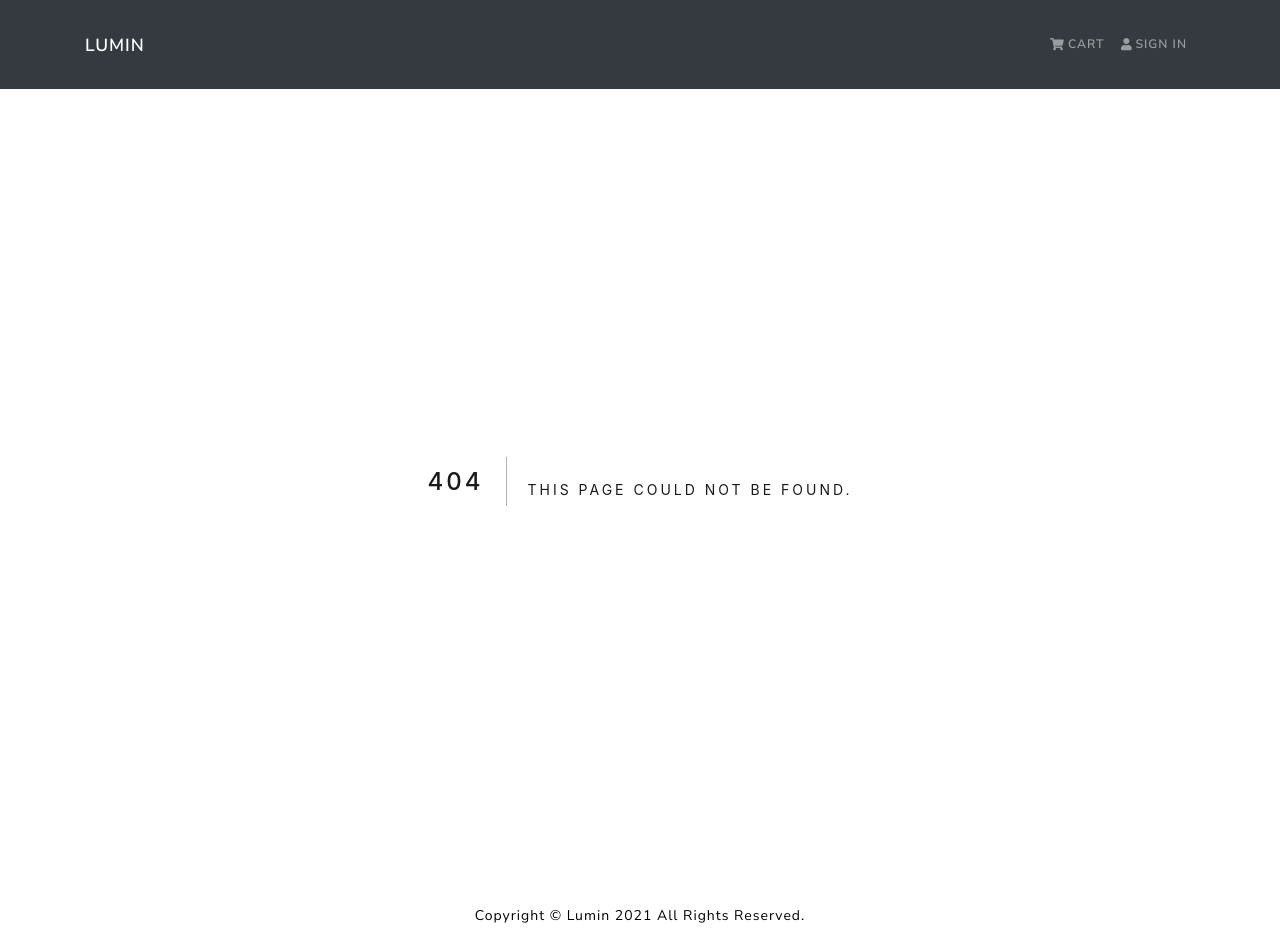
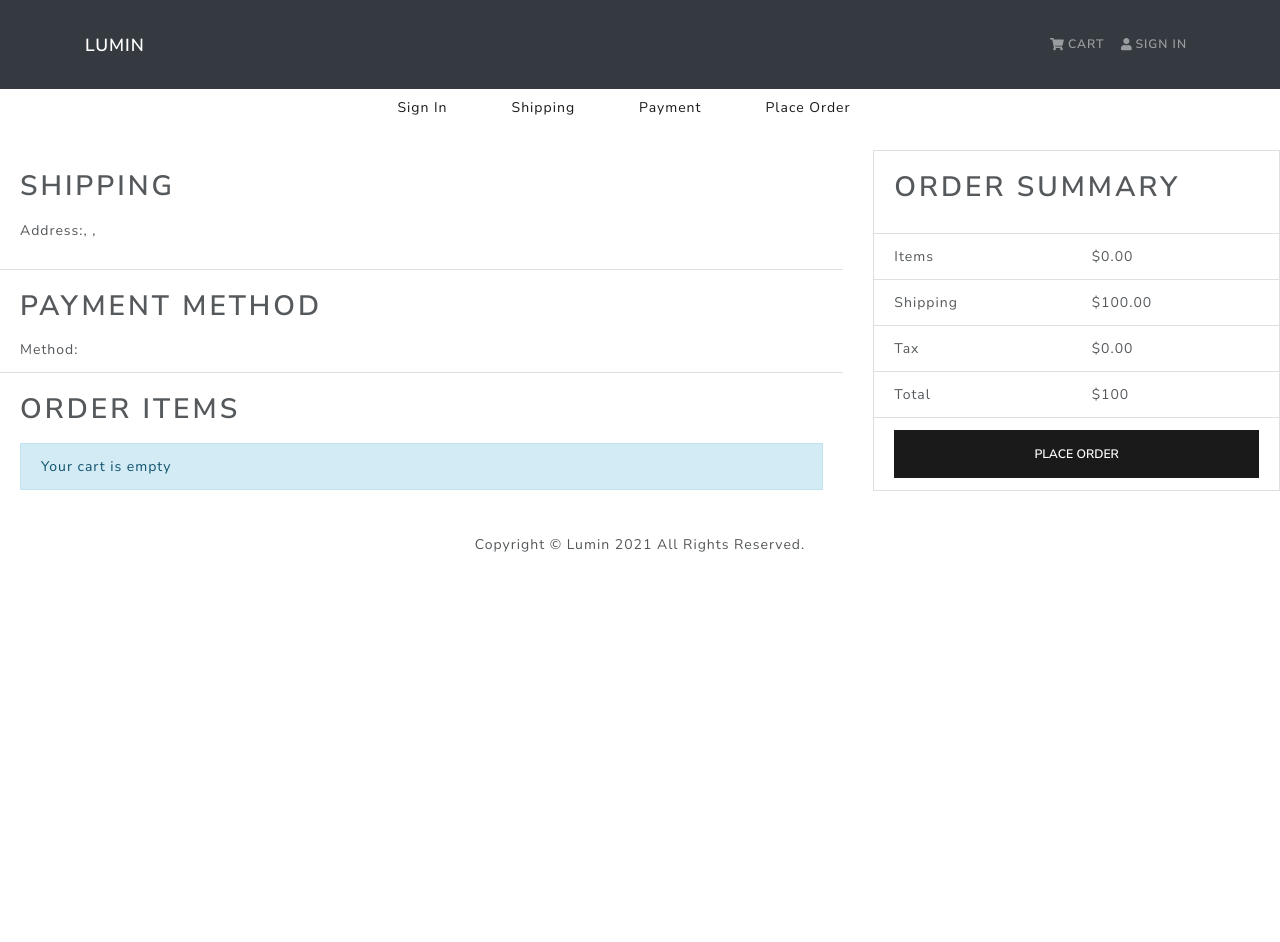
Before and after one commit to Xrythidon/Lumin, a Next.js app in the folder frontend/: page /placeorder in a window 1280 px wide. Before the commit this address had no page. After the commit the page ends 800 px from the top, so only its background shows below. Built offline with nearby package versions, Linux system fonts and the light colour scheme.

Commit message:
Added Place Order Screen

```diff
--- /dev/null
+++ b/frontend/pages/placeorder/index.js
@@ -0,0 +1,19 @@
+import React from 'react'
+import PlaceOrderScreen from "../../screens/PlaceOrderScreen";
+
+const PlaceOrder = () => {
+    return (
+        <PlaceOrderScreen/>
+    )
+}
+
+export default PlaceOrder
+
+// export async function getServerSideProps(ctx) {
+//     const { id } = ctx.query;
+//     return {
+//       props: {
+//         id,
+//       },
+//     };
+//   }
--- /dev/null
+++ b/frontend/screens/PlaceOrderScreen.js
@@ -0,0 +1,117 @@
+import React, { useState } from "react";
+import { Button, Row, Col, ListGroup, Image, Card } from "react-bootstrap";
+import { useDispatch, useSelector } from "react-redux";
+import { useRouter } from "next/router";
+import Link from "next/link";
+import Message from "../components/Message";
+import CheckoutSteps from "../components/CheckoutSteps";
+
+const PlaceOrderScreen = () => {
+  const cart = useSelector((state) => state.cart);
+
+  // Calculate prices
+  const addDecimals = (num) => {
+    return (Math.round(num * 100) / 100).toFixed(2);
+  };
+
+  cart.itemsPrice = addDecimals(cart.cartItems.reduce((acc, item) => acc + item.price * item.qty, 0).toFixed(2));
+
+  cart.shippingPrice = addDecimals(cart.itemsPrice > 100 ? 0 : 100);
+  cart.taxPrice = addDecimals(Number((0.15 * cart.itemsPrice).toFixed(2)));
+  cart.totalPrice = (Number(cart.itemsPrice) + Number(cart.shippingPrice) + Number(cart.taxPrice));
+
+
+
+  const placeOrderHandler = () => {};
+
+  return (
+    <>
+      <CheckoutSteps step1 step2 step3 step4 />
+      <Row>
+        <Col md={8}>
+          <ListGroup variant="flush">
+            <ListGroup.Item>
+              <h2>Shipping</h2>
+              <p>
+                <strong>Address:</strong>
+                {cart.shippingAddress.address}, {cart.shippingAddress.city} {cart.shippingAddress.postalCode},{" "}
+                {cart.shippingAddress.country}
+              </p>
+            </ListGroup.Item>
+
+            <ListGroup.Item>
+              <h2>Payment Method</h2>
+              <strong>Method: </strong>
+              {cart.paymentMethod}
+            </ListGroup.Item>
+
+            <ListGroup.Item>
+              <h2>Order Items</h2>
+              {cart.cartItems.length === 0 ? (
+                <Message>Your cart is empty</Message>
+              ) : (
+                <ListGroup variant="flush">
+                  {cart.cartItems.map((item, index) => (
+                    <ListGroup.Item key={index}>
+                      <Row>
+                        <Col md={1}>
+                          <Image src={item.image} alt={item.name} fluid rounded />
+                        </Col>
+                        <Col>
+                          <Link href={`/product/${item.product}`}>{item.name}</Link>
+                        </Col>
+                        <Col md={4}>
+                          {item.qty} x ${item.price} = ${(item.price * item.qty).toFixed(2)}
+                        </Col>
+                      </Row>
+                    </ListGroup.Item>
+                  ))}
+                </ListGroup>
+              )}
+            </ListGroup.Item>
+          </ListGroup>
+        </Col>
+        <Col md={4}>
+          <Card>
+            <ListGroup variant="flush">
+              <ListGroup.Item>
+                <h2>Order Summary</h2>
+              </ListGroup.Item>
+              <ListGroup.Item>
+                <Row>
+                  <Col>Items</Col>
+                  <Col>${cart.itemsPrice}</Col>
+                </Row>
+              </ListGroup.Item>
+              <ListGroup.Item>
+                <Row>
+                  <Col>Shipping</Col>
+                  <Col>${cart.shippingPrice}</Col>
+                </Row>
+              </ListGroup.Item>
+              <ListGroup.Item>
+                <Row>
+                  <Col>Tax</Col>
+                  <Col>${cart.taxPrice}</Col>
+                </Row>
+              </ListGroup.Item>
+              <ListGroup.Item>
+                <Row>
+                  <Col>Total</Col>
+                  <Col>${cart.totalPrice}</Col>
+                </Row>
+              </ListGroup.Item>
+              <ListGroup.Item>
+                <Button type="button" className="btn-block" disabled={cart.cartItems === 0} onClick={placeOrderHandler}>
+                  Place Order
+                </Button>
+              </ListGroup.Item>
+            </ListGroup>
+          </Card>
+        </Col>
+      </Row>
+    </>
+  );
+};
+
+export default PlaceOrderScreen;
```
